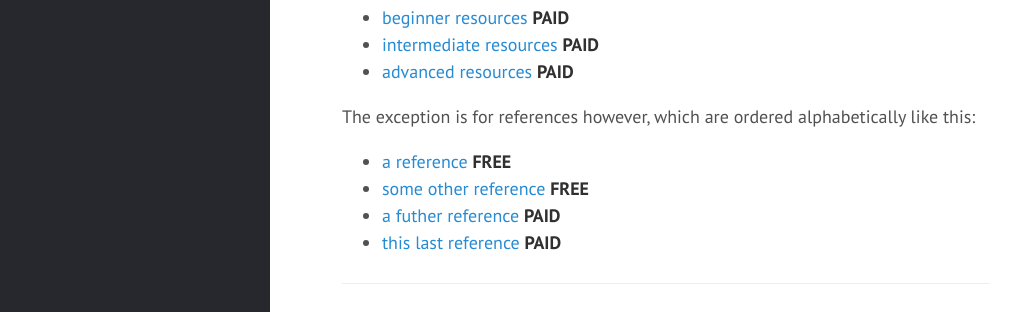
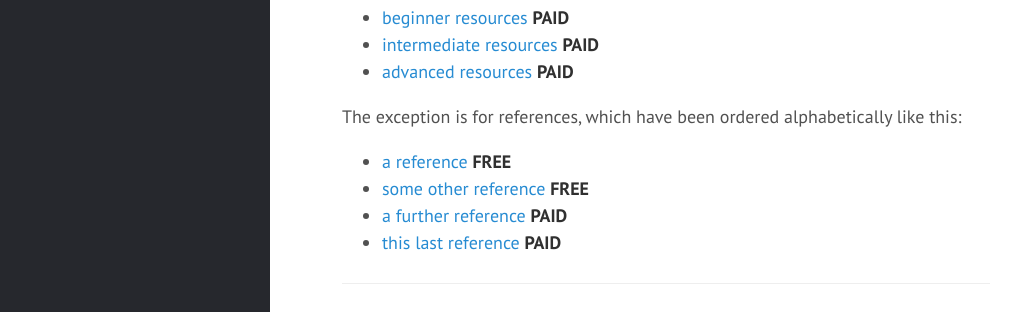
Before and after one commit to kranzuft/nodlim_old, a Jekyll site: the page built from resources.md, in a window 1280 px wide and 1382 px high. Shown: the part 372-684 px from the top of the window, without its empty margins (0-1027 px from the left). Built offline with Jekyll 4.4.1, drawn with Linux system fonts in a browser that asks for light colours.

Commit message:
fixed grammar and spelling

```diff
--- a/resources.md
+++ b/resources.md
@@ -19,11 +19,11 @@ I attempted to organise this page in a reasonable order, generally trying to fol
 * [intermediate resources]() **PAID**
 * [advanced resources]() **PAID**
 
-The exception is for references however, which are ordered alphabetically like this:
+The exception is for references, which have been ordered alphabetically like this:
 
 * [a reference]() **FREE**
 * [some other reference]() **FREE**
-* [a futher reference]() **PAID**
+* [a further reference]() **PAID**
 * [this last reference]() **PAID**
 
 <hr>
```
